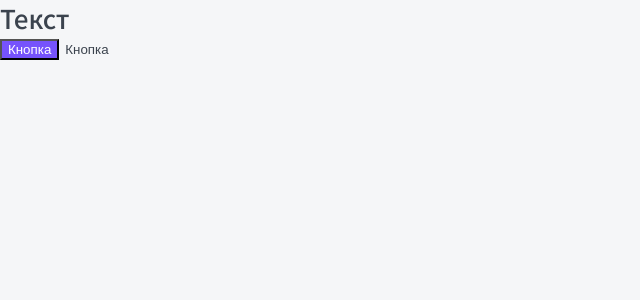
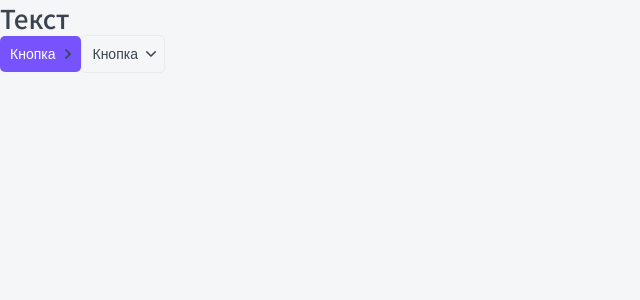
Before and after one commit to UMAtaullin/rankup, a Next.js app: page / in a window 1280 px wide. Shown: the top 300 px of the page, without its empty margins (0-640 px from the left). Built offline with nearby package versions, Linux system fonts and the light colour scheme.

Commit message:
feat: arrow svg for the button

```diff
--- a/components/Button/Button.module.css
+++ b/components/Button/Button.module.css
@@ -1,15 +1,11 @@
 .button {
   display: inline-block;
-
   box-sizing: border-box;
   padding: 10px;
-
   cursor: pointer;
   text-align: center;
-
   border: none;
   border-radius: 5px;
-
   font-size: 14px;
   transition: all 0.2s;
 }
@@ -20,7 +16,6 @@
 }
 
 .primary:hover {
-  color: var(--black);
   background-color: var(--primary-hover);
 }
 
@@ -37,7 +32,6 @@
 
 .arrow {
   display: inline-block;
-
   margin-left: 10px;
 }
 
--- a/components/Button/Button.props.ts
+++ b/components/Button/Button.props.ts
@@ -1,7 +1,7 @@
 import { ButtonHTMLAttributes, DetailedHTMLProps, ReactNode } from 'react';
 
 export interface ButtonProps extends DetailedHTMLProps<ButtonHTMLAttributes<HTMLButtonElement>, HTMLButtonElement> {
-  children: ReactNode;
   appearance: 'primary' | 'ghost';
   arrow?: 'right' | 'down' | 'none';
+  children: ReactNode;
 }
--- a/components/Button/Button.tsx
+++ b/components/Button/Button.tsx
@@ -2,16 +2,27 @@ import styles from './Button.module.css';
 import { ButtonProps } from './Button.props';
 import cn from 'classnames'
 
-export const Button: React.FC<ButtonProps> = ({ appearance, arrow = 'none', children, className, ...props }: ButtonProps) => {
+export const Button: React.FC<ButtonProps> = ({
+  appearance,
+  arrow = 'none',
+  children,
+  className,
+  ...props }) => {
   return (
     <button
-      className={`
-        ${appearance === 'primary'
-          ? styles.primary
-          : styles.ghost}`}
+      className={cn(styles.button, className, {
+        [styles.primary]: appearance == 'primary',
+        [styles.ghost]: appearance == 'ghost',
+      })}
       {...props}
     >
       {children}
+      {arrow != 'none' && <span
+        className={cn(styles.arrow, {
+          [styles.down]: arrow == 'down'
+        })}>
+          <img src='/arrow.svg' alt=''/>
+          </span>}
     </button>
   );
 };
--- a/styles/globals.css
+++ b/styles/globals.css
@@ -2,16 +2,13 @@ html,
 body {
   margin: 0;
   padding: 0;
-
   color: var(--black);
   background: #F5F6F8;
-
   font-family: 'Noto Sans KR', sans-serif;
 }
 
 a {
   text-decoration: none;
-
   color: inherit;
 }
 
@@ -21,8 +18,10 @@ a {
 
 :root {
   --black: #3B434E;
+  --gray-light: #EBEBEB;
   --white: white;
   --primary: #7653FC;
+  --primary-hover: #6344df;
   --red: #FC836D;
   --green: #1DC37E;
   --green-light: #C8F8E4;
```
Also changed, not shown: pages/index.tsx (+8 -2 lines), public/arrow.svg (added).
